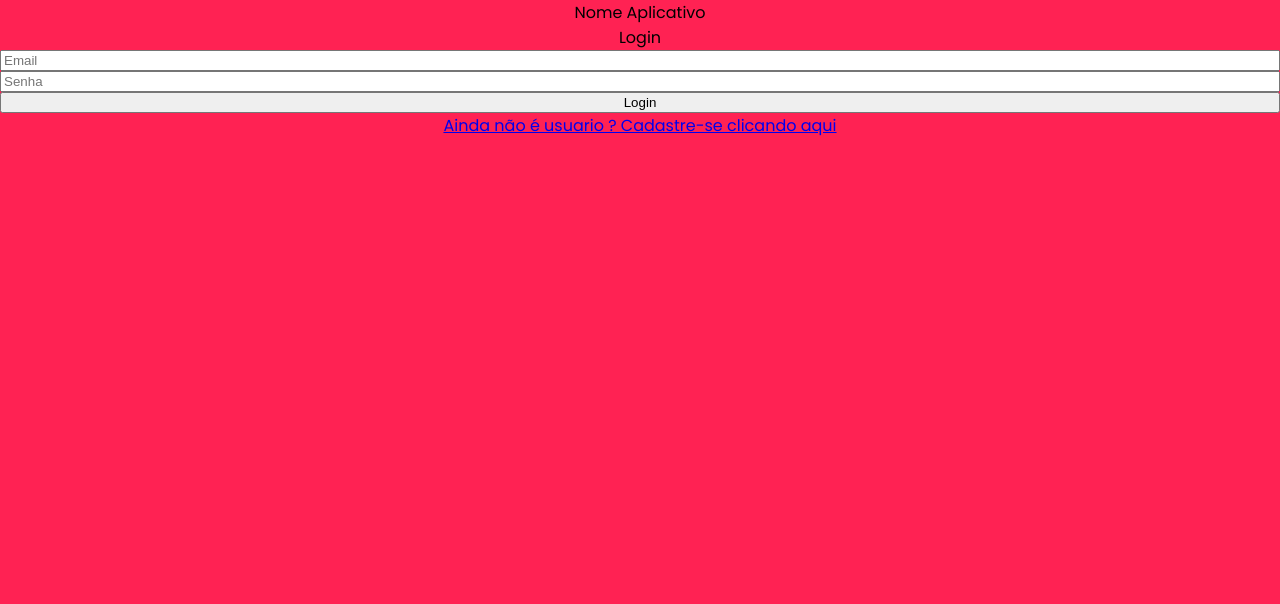
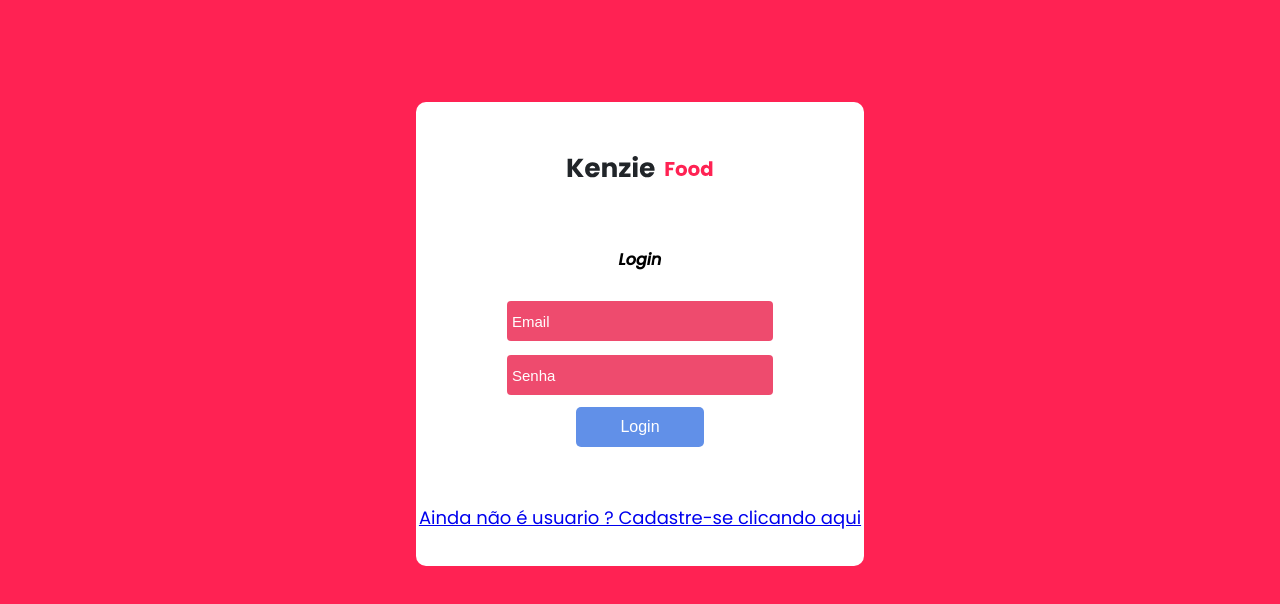
Before and after one commit to yasminalves16/kenzie-food, a plain HTML site: page src/html/login.html in a window 1280 px wide. Drawn offline with Linux system fonts and the light colour scheme.

Commit message:
feat realização css e mobile first

```diff
--- a/src/html/login.html
+++ b/src/html/login.html
@@ -16,8 +16,9 @@
 </head>
 
 <body>
+    <section id="principal">
         <header>
-        <h1>Nome Aplicativo</h1>
+            <img src="../styles/img e icones/Group 1075.svg"  alt="logo Kenzie Food" />
         </header>
 
         <main>
@@ -36,7 +37,9 @@
 
         <footer>
             <a href="http://127.0.0.1:5500/src/html/cadastro.html">Ainda não é usuario ? Cadastre-se clicando aqui</a>
+            <span class="erro">Login Invalido</span>
         </footer>
+    </section>
 </body>
 <script type="module" src="../js/login.js"></script>
 
--- a/src/styles/loginRegister.css
+++ b/src/styles/loginRegister.css
@@ -1,22 +1,154 @@
 body{
     font-family: 'Poppins', sans-serif;
     background-color:  #FF2253;
+}
+
+#principal{
+
+    background-color: #fff;
+    display: flex;
+    flex-direction: column;
+    justify-content: space-around;
+    align-items: center;
+    border-radius: 10px;
+    max-width: 840px;
+    min-width: 280px;
+    width: 60vw;
+    height: 50vh;
+    margin:auto ;
+    margin-top: 30%;
+
+}
+
+#principal h2{
+    margin-bottom: 15%;
 }
 
 header{
     text-align: center;
 }
 
+h1{
+    font-weight: 600;
+}
+
 h2{
-    text-align: center
+    text-align: center;
+    font-weight: 600;
+    font-style: italic;
 }
 
 form{
     display: flex;
     flex-direction: column;
     margin:auto;
+    color:#fff;
+    align-items: center;
 }
 
 footer{
     text-align: center;
+    font-size: 14px;
+    display:flex;
+    flex-direction: column;
 }
+
+input{
+    margin:7px;
+    background-color: #ee4b6e;
+    border: 3px solid transparent;
+    border-radius: 4px;
+    height: 3vh;
+    color:#fff;
+
+}
+
+input::placeholder{
+    color: #fff;
+}
+
+button{
+    margin: 5px;
+    border: 2px solid transparent;
+    border-radius: 4px;
+    height: 4vh;
+    width:  20vw;
+    background-color: #6190e8;
+    color: #fff;
+    border-radius:5px;
+    cursor: pointer;
+}
+
+span{
+    margin-top: 15px;
+    font-weight: 600;
+    cursor: none;
+}
+
+input:hover{
+    border: 3px solid #6190e8
+}
+
+input:focus{
+    border: 2px solid #6190e8;
+}
+
+button:hover{
+    border: 2px solid #ee4b6e;
+}
+
+a:focus{
+    color:#6190e8
+}
+
+a:hover{
+    color:aqua
+}
+
+@media screen and (min-width: 768px){
+
+    #principal{
+        margin-top: 8%;
+        width: 35vw;
+        height: 58vh;
+
+    }
+
+    #principal h2{
+        margin-bottom: 8%;
+    }
+
+    img{
+        height: 40px;
+    }
+
+    header{
+        margin-top: 20px
+    }
+
+    input{
+        height: 4vh;
+        width: 20vw;
+        font-size: 15px;
+    }
+
+    button{
+        height: 5vh;
+        width: 10vw;
+        font-size: 16px;
+    }
+
+    footer{
+        font-size: 18px;
+        margin-bottom: 10px;
+    }
+
+    span{
+        color: #ca0d0d;
+        font-style: italic;
+        font-size: larger;
+        display:none;
+    }
+
+
+}
```
Also changed, not shown: src/html/cadastro.html (+4 -1 lines), src/styles/img e icones/Group 1075.svg (added). Lines whose indentation alone changed are shown as unchanged.
